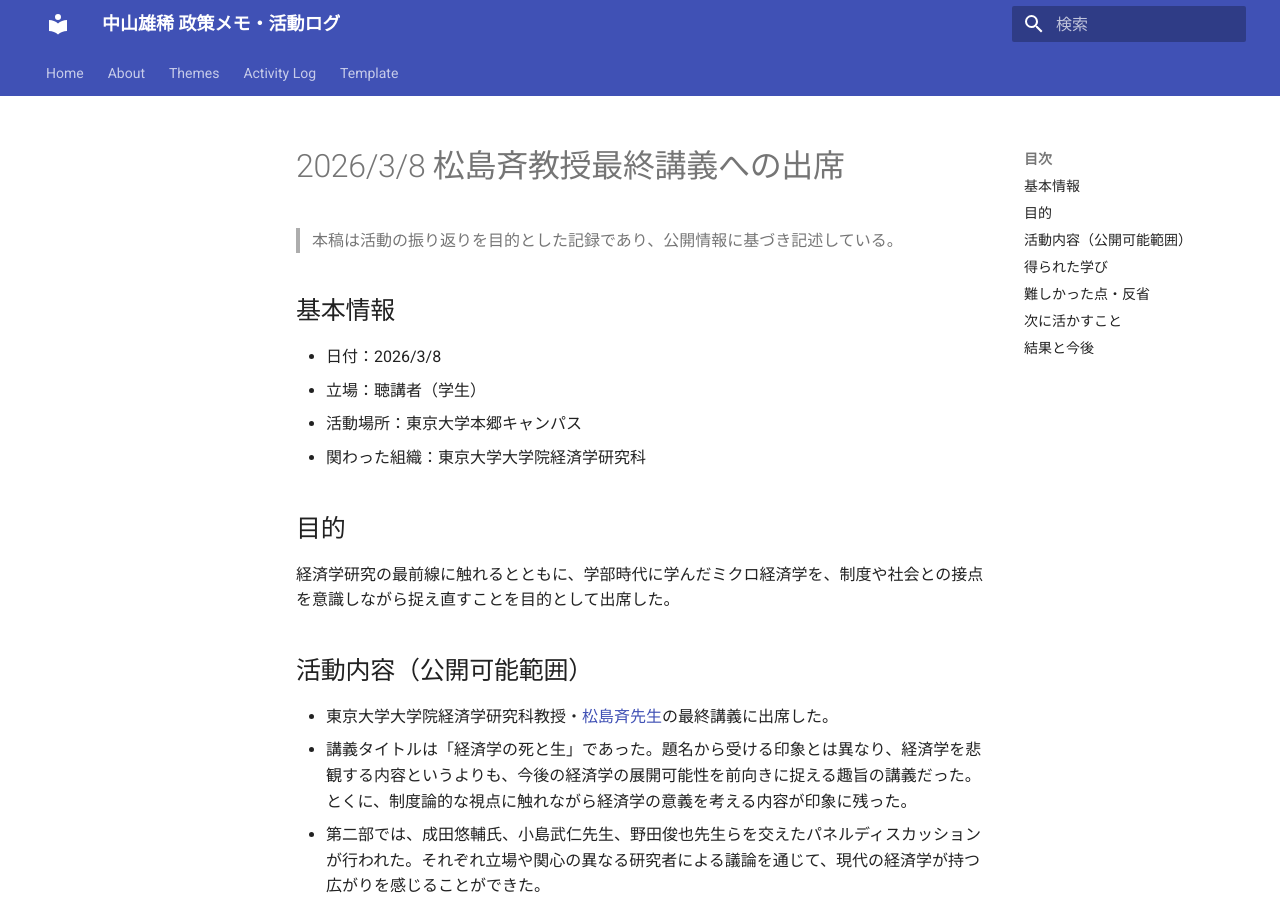
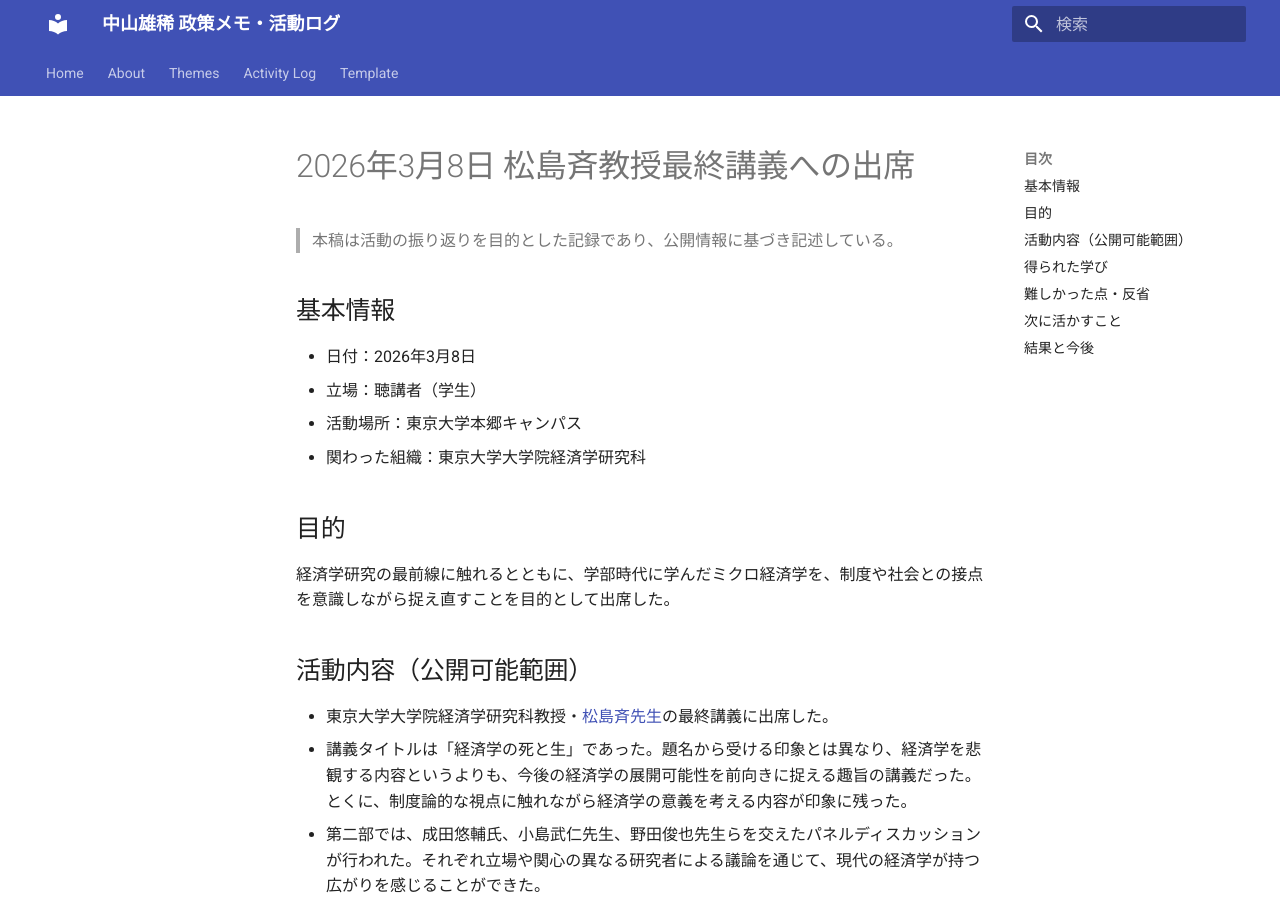
Before and after one commit to yu-ki-nakayama/policy-notes, an MkDocs documentation site: the page built from docs/activity/20260308.md, in a window 1280 px wide and 900 px high. Built offline with MkDocs 1.6.1 and Material for MkDocs 9.7.7, drawn with Linux system fonts in a browser that asks for light colours.

Commit message:
Update 20260308.md

```diff
--- a/docs/activity/20260308.md
+++ b/docs/activity/20260308.md
@@ -1,9 +1,9 @@
-# 2026/3/8 松島斉教授最終講義への出席
+# 2026年3月8日 松島斉教授最終講義への出席
 
 > 本稿は活動の振り返りを目的とした記録であり、公開情報に基づき記述している。
 
 ## 基本情報
-- 日付：2026/3/8
+- 日付：2026年3月8日
 - 立場：聴講者（学生）
 - 活動場所：東京大学本郷キャンパス
 - 関わった組織：東京大学大学院経済学研究科
```
